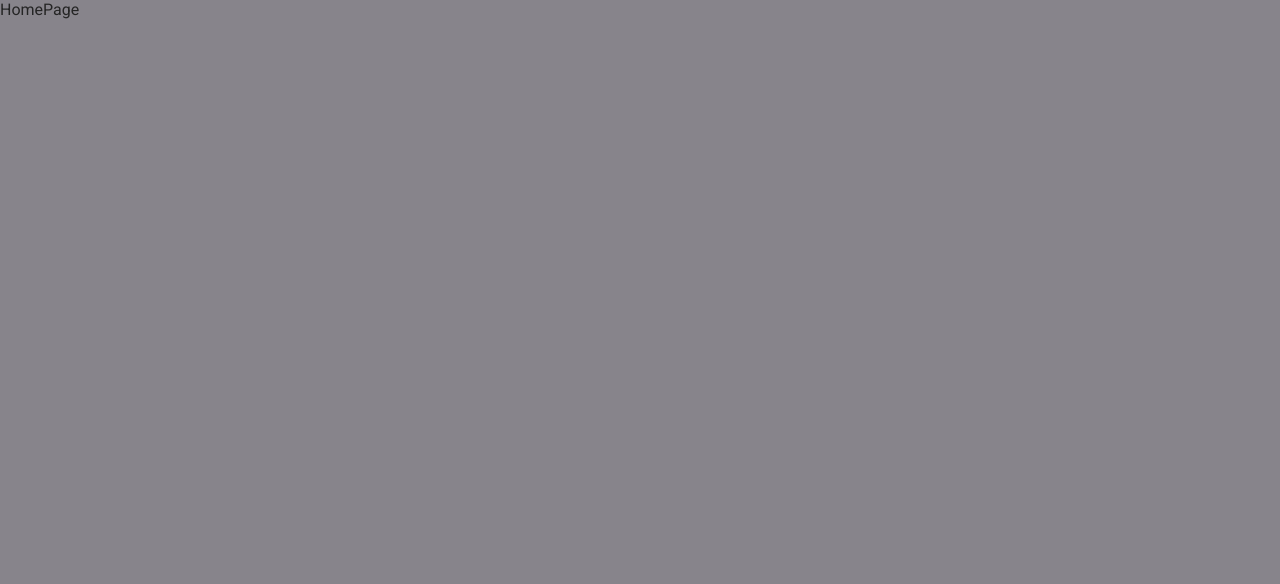
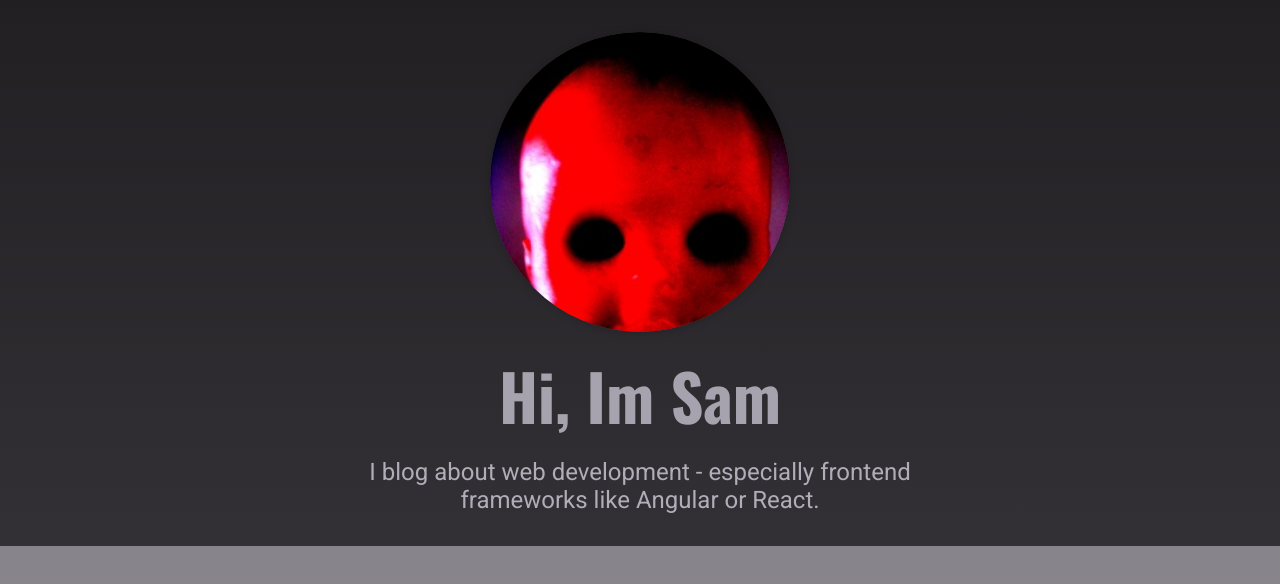
Before and after one commit to Samuel-Marien/blog_nextJs, a Next.js app: page / in a window 1280 px wide. Shown: the top 584 px of the page. Built offline with nearby package versions, Linux system fonts and the light colour scheme.

Commit message:
add Hero component

```diff
--- /dev/null
+++ b/components/home-page/hero.js
@@ -0,0 +1,26 @@
+import React from 'react'
+import Image from 'next/image'
+
+import classes from './hero.module.css'
+
+const Hero = () => {
+  return (
+    <section className={classes.hero}>
+      <div className={classes.image}>
+        <Image
+          src="/images/site/sam.jpg"
+          alt="An image showing Sam"
+          width={300}
+          height={300}
+        />
+      </div>
+      <h1>Hi, Im Sam</h1>
+      <p>
+        I blog about web development - especially frontend frameworks like
+        Angular or React.
+      </p>
+    </section>
+  )
+}
+
+export default Hero
--- /dev/null
+++ b/components/home-page/hero.module.css
@@ -0,0 +1,40 @@
+.hero {
+  text-align: center;
+  background-image: linear-gradient(
+    to bottom,
+    var(--color-grey-900),
+    var(--color-grey-800)
+  );
+  padding: var(--size-8) 0;
+}
+
+.image {
+  width: 300px;
+  height: 300px;
+  box-shadow: 0 1px 8px rgba(0, 0, 0, 0.2);
+  border-radius: 50%;
+  overflow: hidden;
+  background-color: var(--color-grey-700);
+  margin: auto;
+}
+
+.image img {
+  object-fit: cover;
+  object-position: top;
+  width: 100%;
+  height: 100%;
+}
+
+.hero h1 {
+  font-size: var(--size-16);
+  margin: var(--size-4) 0;
+  color: var(--color-grey-300);
+}
+
+.hero p {
+  font-size: var(--size-6);
+  color: var(--color-grey-200);
+  width: 90%;
+  max-width: 40rem;
+  margin: auto;
+}
--- a/pages/index.js
+++ b/pages/index.js
@@ -1,7 +1,14 @@
 import React from 'react'
 
+import Hero from '../components/home-page/hero'
+
 const HomePage = () => {
-  return <div>HomePage</div>
+  return (
+    <>
+      <Hero />
+      {/* <FeaturedPosts /> */}
+    </>
+  )
 }
 
 export default HomePage
```
Also changed, not shown: components/home-page/featured-posts.js (added, +7 -0 lines), components/home-page/featured-posts.module.css (added, +17 -0 lines), public/images/site/sam.jpg (added).
